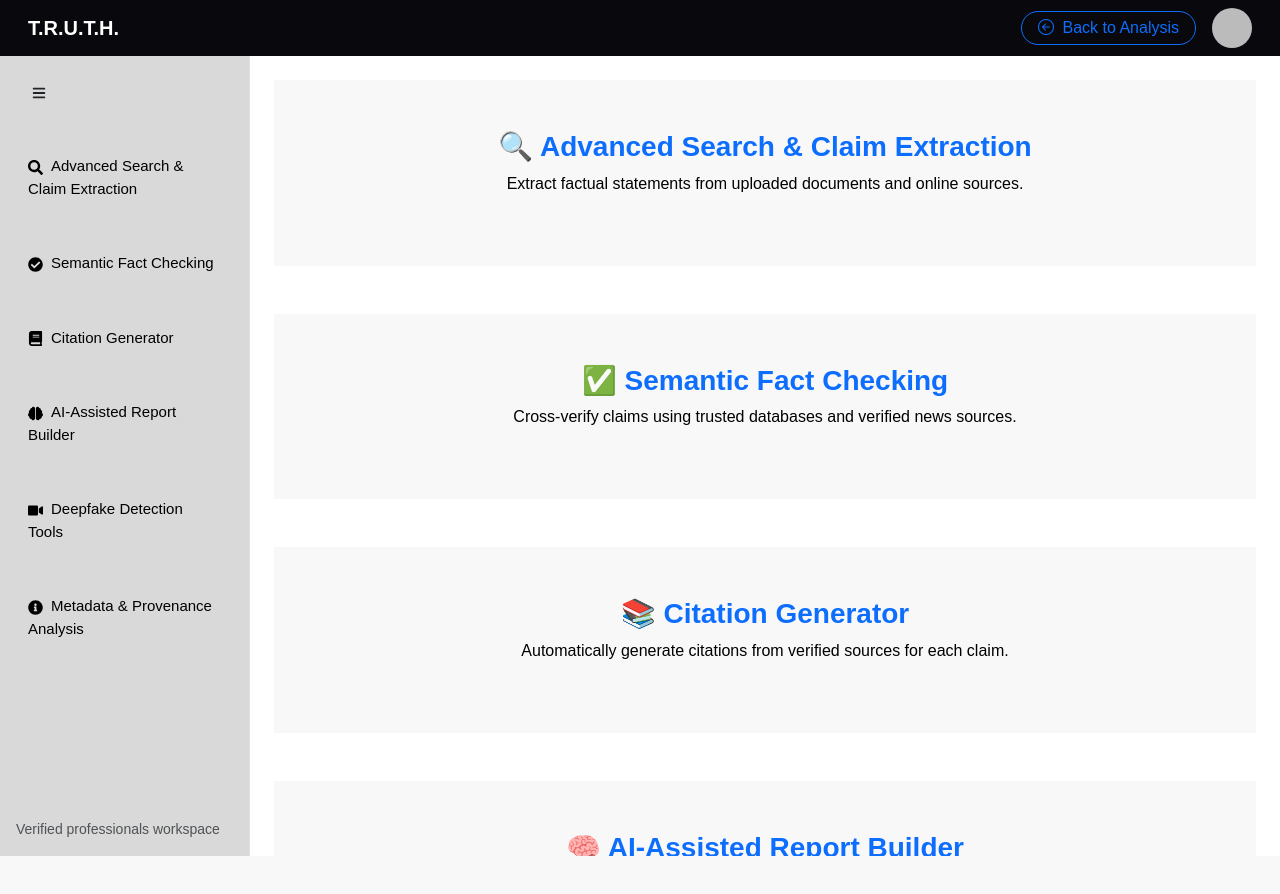
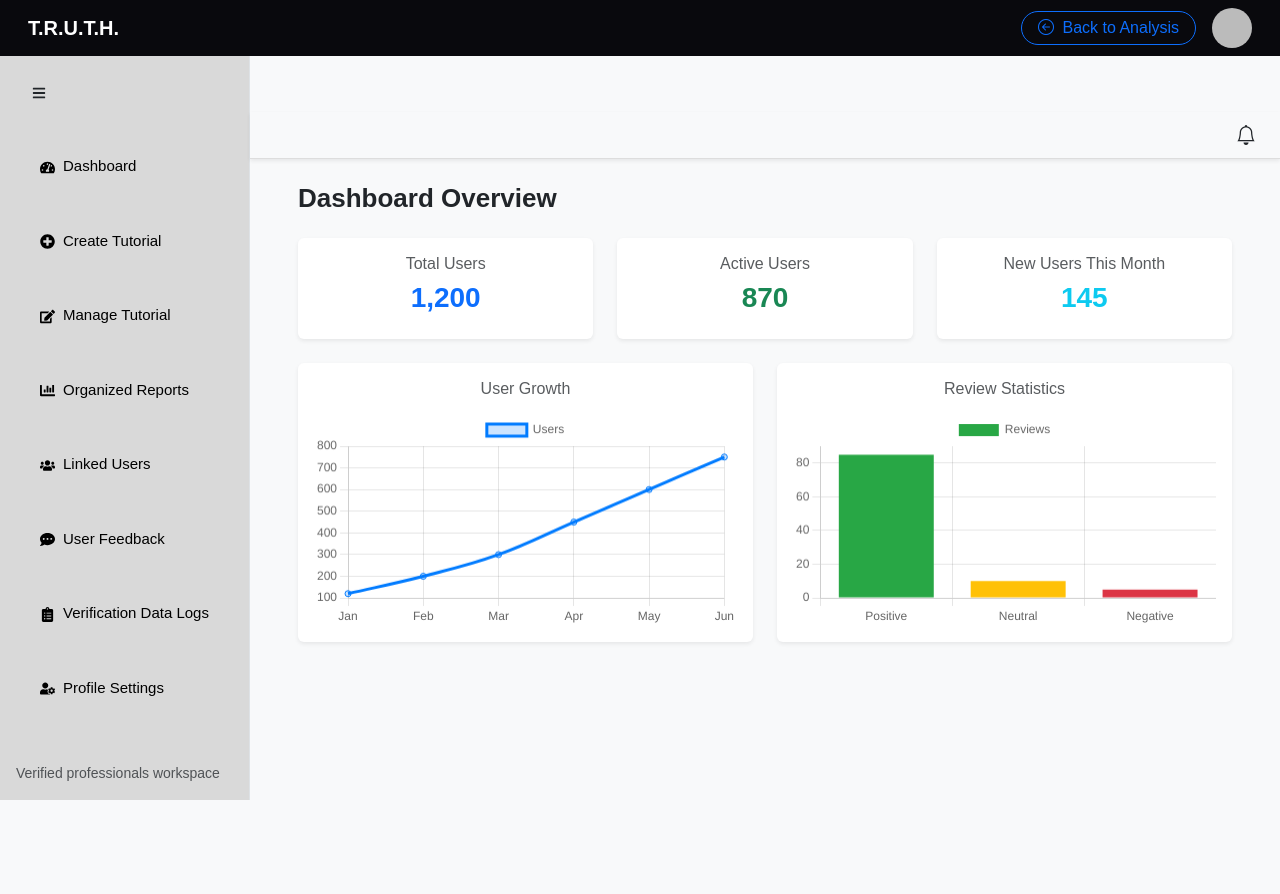
Before and after one commit to jimmyliao0845/TRUTH---Fact-Checker, a React (Create React App) app: page /fact-checker-dashboard in a window 1280 px wide. Shown: the top 894 px of the page. Before the commit the page ends 856 px from the top, so only its background shows below. Built offline with nearby package versions, Linux system fonts and the light colour scheme; no server answers; sample sign-in values are in the browser's storage.

Commit message:
Changed side bar buttons in and added the notification bell in FactCheckerDashboard.jsx

```diff
--- a/src/FactCheckerDashboard.jsx
+++ b/src/FactCheckerDashboard.jsx
@@ -3,20 +3,79 @@ import { useNavigate } from "react-router-dom";
 import { onAuthStateChanged } from "firebase/auth";
 import { auth } from "./firebase";
 import "bootstrap/dist/css/bootstrap.min.css";
-import { FaBars, FaSearch, FaFileAlt, FaCheckCircle, FaBook, FaBrain, FaVideo, FaInfoCircle } from "react-icons/fa";
+import {
+  FaBars,
+  FaTachometerAlt,
+  FaPlusCircle,
+  FaEdit,
+  FaChartBar,
+  FaUsers,
+  FaCommentDots,
+  FaClipboardList,
+  FaUserCog,
+} from "react-icons/fa";
+import { Line, Bar } from "react-chartjs-2";
+import {
+  Chart as ChartJS,
+  CategoryScale,
+  LinearScale,
+  PointElement,
+  LineElement,
+  BarElement,
+  Title,
+  Tooltip,
+  Legend,
+} from "chart.js";
 import "./FactCheckerDashboard.css";
+
+ChartJS.register(
+  CategoryScale,
+  LinearScale,
+  PointElement,
+  LineElement,
+  BarElement,
+  Title,
+  Tooltip,
+  Legend
+);
 
 export default function FactCheckerDashboard() {
   const navigate = useNavigate();
   const [collapsed, setCollapsed] = useState(false);
 
-  // ✅ Auth Check
+  // ✅ Auth check
   useEffect(() => {
     const unsubscribe = onAuthStateChanged(auth, (user) => {
       if (!user) navigate("/login");
     });
     return () => unsubscribe();
   }, [navigate]);
+
+  // ✅ Dummy chart data
+  const userGrowthData = {
+    labels: ["Jan", "Feb", "Mar", "Apr", "May", "Jun"],
+    datasets: [
+      {
+        label: "Users",
+        data: [120, 200, 300, 450, 600, 750],
+        borderColor: "#007bff",
+        backgroundColor: "rgba(0,123,255,0.2)",
+        fill: true,
+        tension: 0.4,
+      },
+    ],
+  };
+
+  const reviewData = {
+    labels: ["Positive", "Neutral", "Negative"],
+    datasets: [
+      {
+        label: "Reviews",
+        data: [85, 10, 5],
+        backgroundColor: ["#28a745", "#ffc107", "#dc3545"],
+      },
+    ],
+  };
 
   // ✅ Smooth scroll
   const scrollToSection = (id) => {
@@ -25,7 +84,7 @@ export default function FactCheckerDashboard() {
   };
 
   return (
-    <div className="d-flex" style={{ height: "100vh", backgroundColor: "#f8f9fa" }}>
+    <div className="d-flex" style={{ backgroundColor: "#f8f9fa", paddingTop: "56px" }}>
       {/* Sidebar */}
       <div
         className="d-flex flex-column p-3 border-end"
@@ -33,13 +92,14 @@ export default function FactCheckerDashboard() {
           width: collapsed ? "80px" : "250px",
           backgroundColor: "#d9d9d9",
           transition: "width 0.3s ease",
+          height: "calc(100vh - 56px)",
           position: "fixed",
-          height: "100vh",
+          top: "56px",
+          left: 0,
+          overflowY: "auto",
         }}
       >
-        {/* Sidebar Header */}
         <div className="d-flex align-items-center justify-content-between mb-3">
-
           <button
             className="btn btn-outline-dark btn-sm"
             onClick={() => setCollapsed(!collapsed)}
@@ -49,15 +109,15 @@ export default function FactCheckerDashboard() {
           </button>
         </div>
 
-        {/* Sidebar Buttons */}
+        {/* ✅ Updated Sidebar Menu */}
         <ul className="nav flex-column">
           <li>
             <button
               className="btn sidebar-btn text-start"
               onClick={() => scrollToSection("search")}
             >
-              <FaSearch className="me-2" />
-              {!collapsed && "Advanced Search & Claim Extraction"}
+              <FaTachometerAlt className="me-2" />
+              {!collapsed && "Dashboard"}
             </button>
           </li>
           <li>
@@ -65,8 +125,8 @@ export default function FactCheckerDashboard() {
               className="btn sidebar-btn text-start"
               onClick={() => scrollToSection("semantic")}
             >
-              <FaCheckCircle className="me-2" />
-              {!collapsed && "Semantic Fact Checking"}
+              <FaPlusCircle className="me-2" />
+              {!collapsed && "Create Tutorial"}
             </button>
           </li>
           <li>
@@ -74,8 +134,8 @@ export default function FactCheckerDashboard() {
               className="btn sidebar-btn text-start"
               onClick={() => scrollToSection("citation")}
             >
-              <FaBook className="me-2" />
-              {!collapsed && "Citation Generator"}
+              <FaEdit className="me-2" />
+              {!collapsed && "Manage Tutorial"}
             </button>
           </li>
           <li>
@@ -83,8 +143,8 @@ export default function FactCheckerDashboard() {
               className="btn sidebar-btn text-start"
               onClick={() => scrollToSection("report")}
             >
-              <FaBrain className="me-2" />
-              {!collapsed && "AI-Assisted Report Builder"}
+              <FaChartBar className="me-2" />
+              {!collapsed && "Organized Reports"}
             </button>
           </li>
           <li>
@@ -92,17 +152,35 @@ export default function FactCheckerDashboard() {
               className="btn sidebar-btn text-start"
               onClick={() => scrollToSection("deepfake")}
             >
-              <FaVideo className="me-2" />
-              {!collapsed && "Deepfake Detection Tools"}
+              <FaUsers className="me-2" />
+              {!collapsed && "Linked Users"}
             </button>
           </li>
           <li>
             <button
               className="btn sidebar-btn text-start"
-              onClick={() => scrollToSection("metadata")}
+              onClick={() => scrollToSection("feedback")}
             >
-              <FaInfoCircle className="me-2" />
-              {!collapsed && "Metadata & Provenance Analysis"}
+              <FaCommentDots className="me-2" />
+              {!collapsed && "User Feedback"}
+            </button>
+          </li>
+          <li>
+            <button
+              className="btn sidebar-btn text-start"
+              onClick={() => scrollToSection("logs")}
+            >
+              <FaClipboardList className="me-2" />
+              {!collapsed && "Verification Data Logs"}
+            </button>
+          </li>
+          <li>
+            <button
+              className="btn sidebar-btn text-start"
+              onClick={() => scrollToSection("profile")}
+            >
+              <FaUserCog className="me-2" />
+              {!collapsed && "Profile Settings"}
             </button>
           </li>
         </ul>
@@ -114,44 +192,95 @@ export default function FactCheckerDashboard() {
         )}
       </div>
 
-      {/* Main Content */}
+      {/* ✅ Main Content */}
       <div
-        className="flex-grow-1 overflow-auto p-4"
+        className="flex-grow-1"
         style={{
           marginLeft: collapsed ? "80px" : "250px",
           transition: "margin-left 0.3s ease",
-          backgroundColor: "#fff",
+          minHeight: "100vh",
         }}
       >
-        <section id="search" className="mb-5">
-          <h3>🔍 Advanced Search & Claim Extraction</h3>
-          <p>Extract factual statements from uploaded documents and online sources.</p>
-        </section>
+        {/* ✅ Local Navbar (Only Notification Bell) */}
+        <nav
+          className="navbar navbar-light bg-light d-flex justify-content-end align-items-center px-4 py-2 shadow-sm"
+          style={{
+            position: "sticky",
+            top: 0,
+            zIndex: 1000,
+            borderBottom: "1px solid #ddd",
+          }}
+        >
+          {/* Notification Bell */}
+          <div className="dropdown">
+            <i
+              className="bi bi-bell fs-5 text-dark"
+              data-bs-toggle="dropdown"
+              aria-expanded="false"
+              style={{ cursor: "pointer" }}
+            ></i>
+            <ul
+              className="dropdown-menu dropdown-menu-end p-2 shadow-lg"
+              style={{
+                backgroundColor: "#fff",
+                borderRadius: "10px",
+                border: "1px solid #ddd",
+                minWidth: "250px",
+              }}
+            >
+              <li className="fw-bold text-dark px-2">Notifications</li>
+              <li><hr className="dropdown-divider" /></li>
+              <li>
+                <span className="dropdown-item text-muted">
+                  No new notifications
+                </span>
+              </li>
+            </ul>
+          </div>
+        </nav>
 
-        <section id="semantic" className="mb-5">
-          <h3>✅ Semantic Fact Checking</h3>
-          <p>Cross-verify claims using trusted databases and verified news sources.</p>
-        </section>
+        {/* ✅ Main Dashboard Content */}
+        <div className="container-fluid py-4 px-5" id="search">
+          <h2 className="fw-bold mb-4 text-dark">Dashboard Overview</h2>
 
-        <section id="citation" className="mb-5">
-          <h3>📚 Citation Generator</h3>
-          <p>Automatically generate citations from verified sources for each claim.</p>
-        </section>
+          {/* Stats Summary */}
+          <div className="row mb-4">
+            <div className="col-md-4">
+              <div className="card shadow-sm p-3 border-0 text-center">
+                <h6 className="text-muted">Total Users</h6>
+                <h3 className="fw-bold text-primary">1,200</h3>
+              </div>
+            </div>
+            <div className="col-md-4">
+              <div className="card shadow-sm p-3 border-0 text-center">
+                <h6 className="text-muted">Active Users</h6>
+                <h3 className="fw-bold text-success">870</h3>
+              </div>
+            </div>
+            <div className="col-md-4">
+              <div className="card shadow-sm p-3 border-0 text-center">
+                <h6 className="text-muted">New Users This Month</h6>
+                <h3 className="fw-bold text-info">145</h3>
+              </div>
+            </div>
+          </div>
 
-        <section id="report" className="mb-5">
-          <h3>🧠 AI-Assisted Report Builder</h3>
-          <p>Compile fact-check reports automatically with structured evidence.</p>
-        </section>
-
-        <section id="deepfake" className="mb-5">
-          <h3>🎥 Deepfake Detection Tools</h3>
-          <p>Analyze videos and images to verify authenticity and detect manipulation.</p>
-        </section>
-
-        <section id="metadata" className="mb-5">
-          <h3>🧾 Metadata & Provenance Analysis</h3>
-          <p>Inspect file metadata and digital provenance for reliability assessment.</p>
-        </section>
+          {/* ✅ Graphs stay intact */}
+          <div className="row">
+            <div className="col-md-6 mb-4">
+              <div className="card shadow-sm p-3 border-0">
+                <h6 className="text-muted mb-3 text-center">User Growth</h6>
+                <Line data={userGrowthData} />
+              </div>
+            </div>
+            <div className="col-md-6 mb-4">
+              <div className="card shadow-sm p-3 border-0">
+                <h6 className="text-muted mb-3 text-center">Review Statistics</h6>
+                <Bar data={reviewData} />
+              </div>
+            </div>
+          </div>
+        </div>
       </div>
 
       {/* Sidebar Button Styles */}
```
